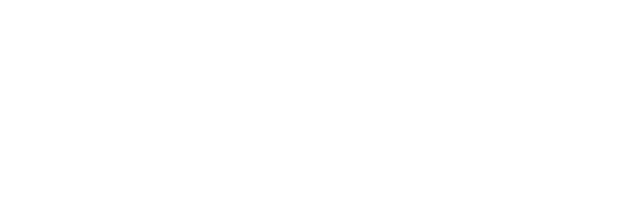
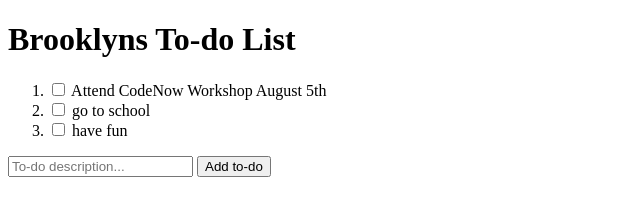
Before and after one commit to brooklyng118/todo_app_front_end, a plain HTML site: page index.html in a window 1280 px wide. Shown: the whole page, without its empty margins (0-640 px from the left). Drawn offline with Linux system fonts and the light colour scheme.

Commit message:
add content tag with HTML

```diff
--- a/index.html
+++ b/index.html
@@ -1,10 +1,30 @@
 <!DOCTYPE html>
 <html>
   <head>
-    <title>To-do List App</title>
+    <title>codenow To-Do list</title>
   </head>
 
   <body>
+    <h1>Brooklyns To-do List</h1>
 
+    <ol>
+      <li>
+        <input type="checkbox">
+        Attend CodeNow Workshop August 5th
+      </li>
+
+      <li>
+      <input type="checkbox">
+       go to school
+     </li>
+
+      <li>
+        <input type="checkbox">
+        have fun
+      </li>
+    </ol>
+
+    <input type="text" placeholder="To-do description...">
+    <input type="submit" value="Add to-do">
   </body>
 </html>
```
